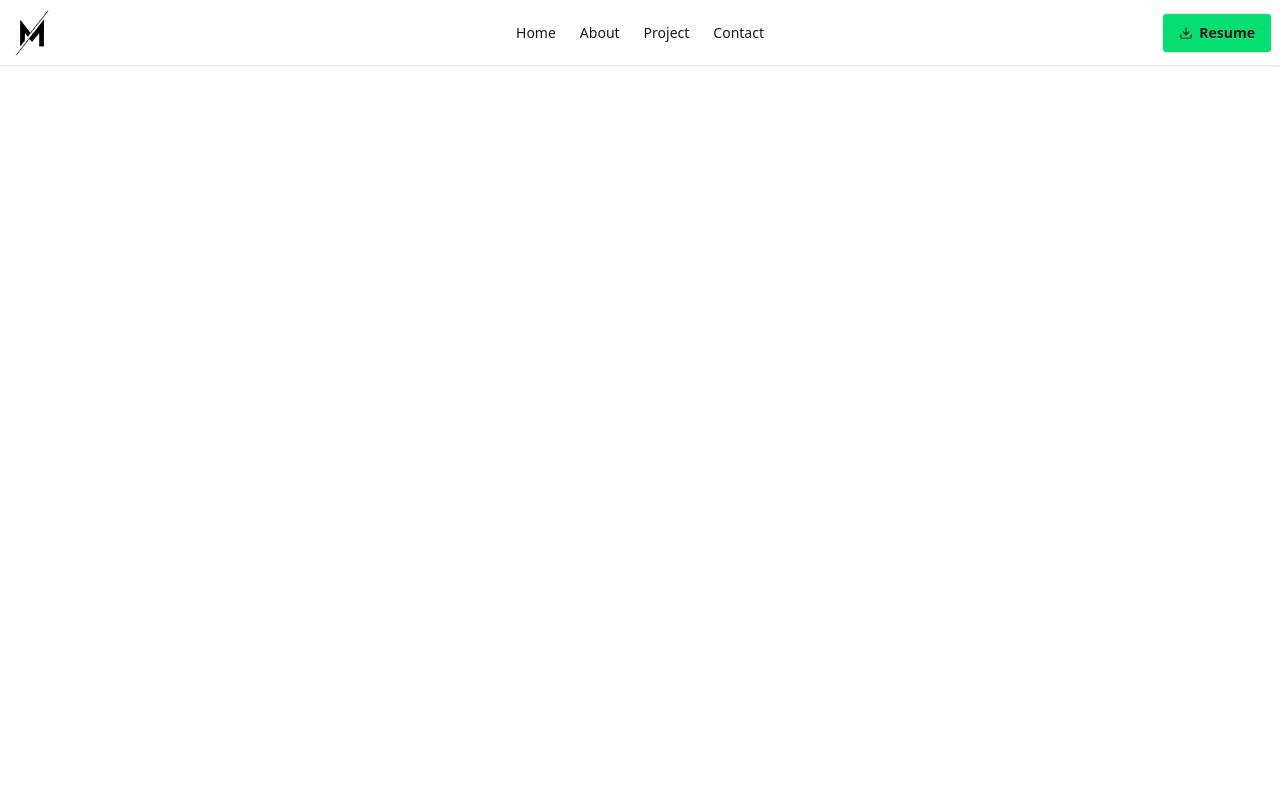
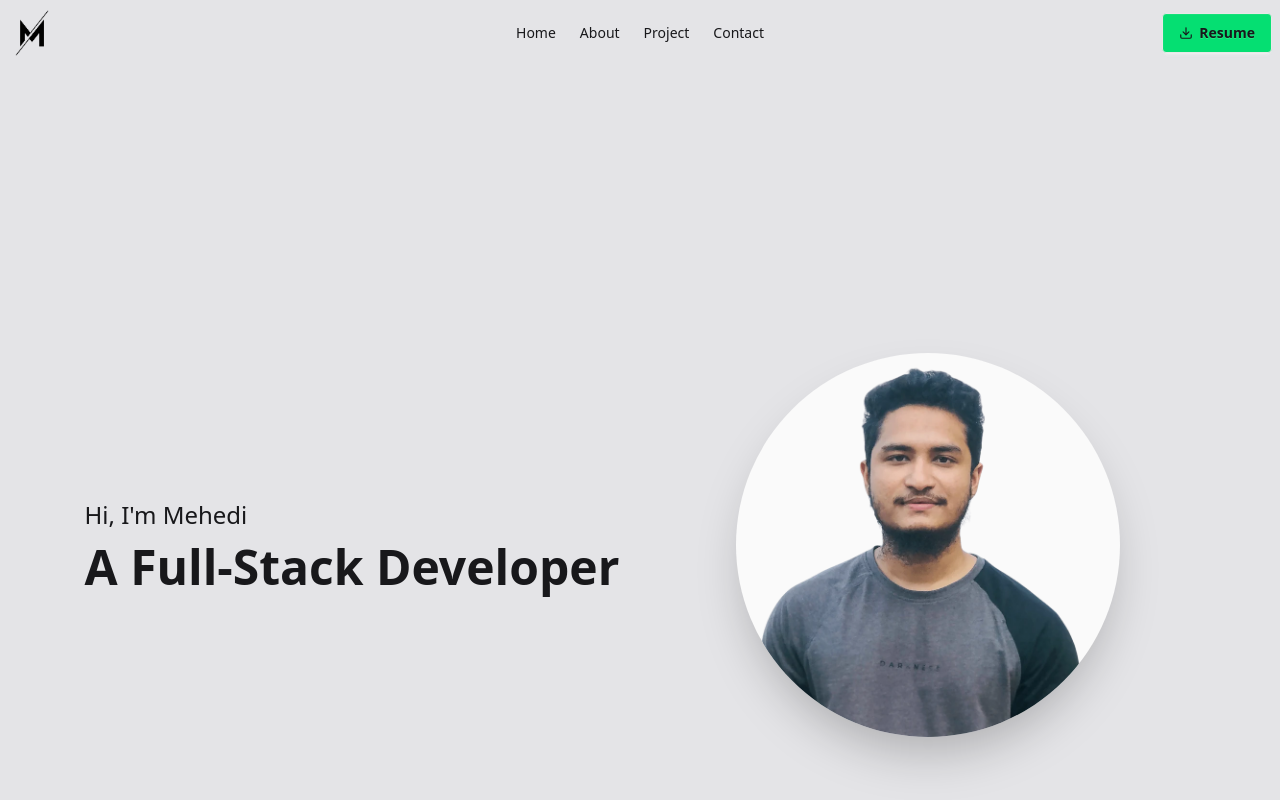
Before and after one commit to Mehedi107/Portfolio, a React (Vite) app: page / in a window 1280 px wide. Shown: the top 800 px of the page. Built offline with nearby package versions, Linux system fonts and the light colour scheme.

Commit message:
Add banner section

```diff
--- a/src/App.jsx
+++ b/src/App.jsx
@@ -1,10 +1,12 @@
 import './App.css';
+import Banner from './components/Banner';
 import Navbar from './components/Navbar';
 
 function App() {
   return (
     <>
       <Navbar />
+      <Banner />
     </>
   );
 }
--- /dev/null
+++ b/src/components/Banner.jsx
@@ -0,0 +1,29 @@
+import mehedi from '../assets/mehedi.webp';
+
+const Banner = () => {
+  return (
+    <section className="bg-zinc-200 rounded-b-4xl py-20">
+      <div className="container mx-auto grid grid-col-1 md:grid-cols-2 min-h-screen items-center lg:px-16 md:8 px-4 ">
+        {/* Banner Content */}
+        <div className="col-span-1 md:justify-self-center">
+          <h1 className="text-center md:text-left">
+            <span className="block text-lg sm:text-xl md:text-2xl font-medium mb-3">
+              Hi, I&apos;m Mehedi
+            </span>
+            <span className="block xl:text-5xl lg:text-4xl sm:text-3xl text-2xl font-semibold">
+              A Full-Stack Developer
+            </span>
+          </h1>
+        </div>
+        {/* Banner Img */}
+        <div className="col-span-1 justify-self-center ">
+          <div className="bg-zinc-50 rounded-full shadow-2xl overflow-hidden">
+            <img className="max-h-96 w-full object-cover" src={mehedi} alt="" />
+          </div>
+        </div>
+      </div>
+    </section>
+  );
+};
+
+export default Banner;
--- a/src/components/Navbar.jsx
+++ b/src/components/Navbar.jsx
@@ -1,6 +1,5 @@
 import { FiDownload } from 'react-icons/fi';
 import logo from '../assets/logo.png';
-import { TbMenu } from 'react-icons/tb';
 import { HiOutlineMenuAlt4 } from 'react-icons/hi';
 
 const Navbar = () => {
@@ -21,7 +20,7 @@ const Navbar = () => {
     </>
   );
   return (
-    <div className="navbar bg-base-100 shadow-sm">
+    <div className="navbar bg-zinc-200">
       {/* Start */}
       <div className="navbar-start">
         <a className="w-12 hidden md:block">
```
Also changed, not shown: src/assets/mehedi.webp (added).
